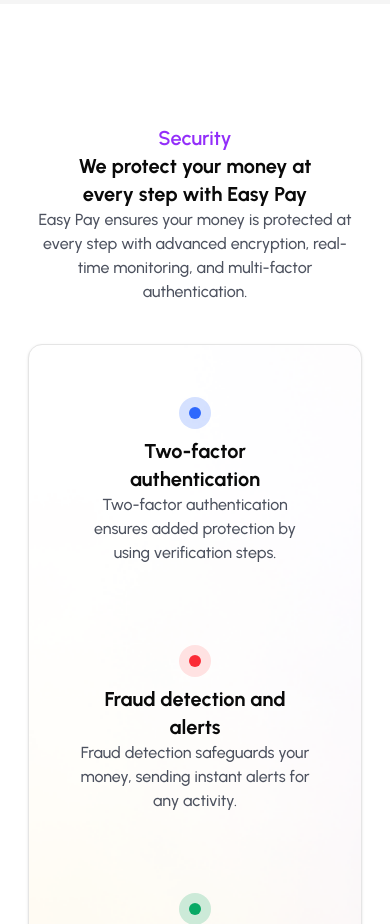
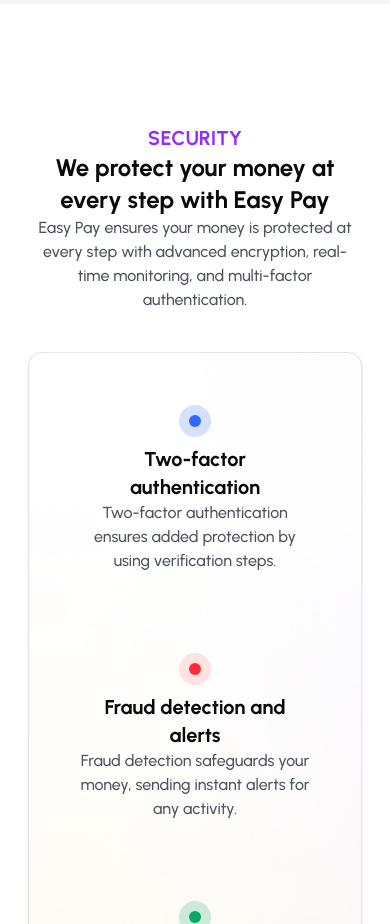
Before and after one commit to jubayers-r/easypay, a Next.js app: page / in a window 390 px wide. Shown: the part 2960-3884 px from the top of the page. Built offline with nearby package versions, Linux system fonts and the light colour scheme.

Commit message:
refactor(ui): make repeated heading classes reusable

```diff
--- a/app/sections/Features.tsx
+++ b/app/sections/Features.tsx
@@ -39,15 +39,18 @@
   },
 ];
 
+export const universalHeadline =
+  "text-secondary-foreground font-bold text-xl uppercase";
+export const universalSecHeadline =
+  "text-2xl md:text-3xl/tight lg:text-5xl/tight font-bold text-center ";
+
 const Features = () => {
   return (
     <div>
       {/* text part */}
       <div className="place-items-center">
-        <h3 className="text-secondary-foreground font-bold text-xl uppercase">
-          Features
-        </h3>
-        <h1 className="text-2xl lg:text-5xl/tight  font-bold text-center ">
+        <h3 className={`${universalHeadline}`}>Features</h3>
+        <h1 className={`${universalSecHeadline}`}>
           Why choose Easy Pay for <br /> effortless payments?
         </h1>
       </div>
--- a/app/sections/Security.tsx
+++ b/app/sections/Security.tsx
@@ -6,7 +6,7 @@
   CardTitle,
 } from "@/components/ui/card";
 import { universalSideMargin } from "../page";
-import Image from "next/image";
+import { universalHeadline, universalSecHeadline } from "./Features";
 
 const Security = () => {
   const cardItems = [
@@ -56,11 +56,11 @@
 
   return (
     <div className={`${universalSideMargin} my-30 text-center md:text-left`}>
-      <h3 className="text-secondary-foreground text-xl font-semibold">
-        Security
-      </h3>
+      <h3 className={`${universalHeadline}`}>Security</h3>
       <div className=" md:flex justify-between ">
-        <h1 className="text-xl md:text-3xl/tight lg:text-5xl/tight font-bold md:w-[60%] lg:w-[70%]">
+        <h1
+          className={`${universalSecHeadline} md:text-left md:w-[60%] lg:w-[70%]`}
+        >
           {" "}
           We protect your money at <br /> every step with Easy Pay
         </h1>
```
